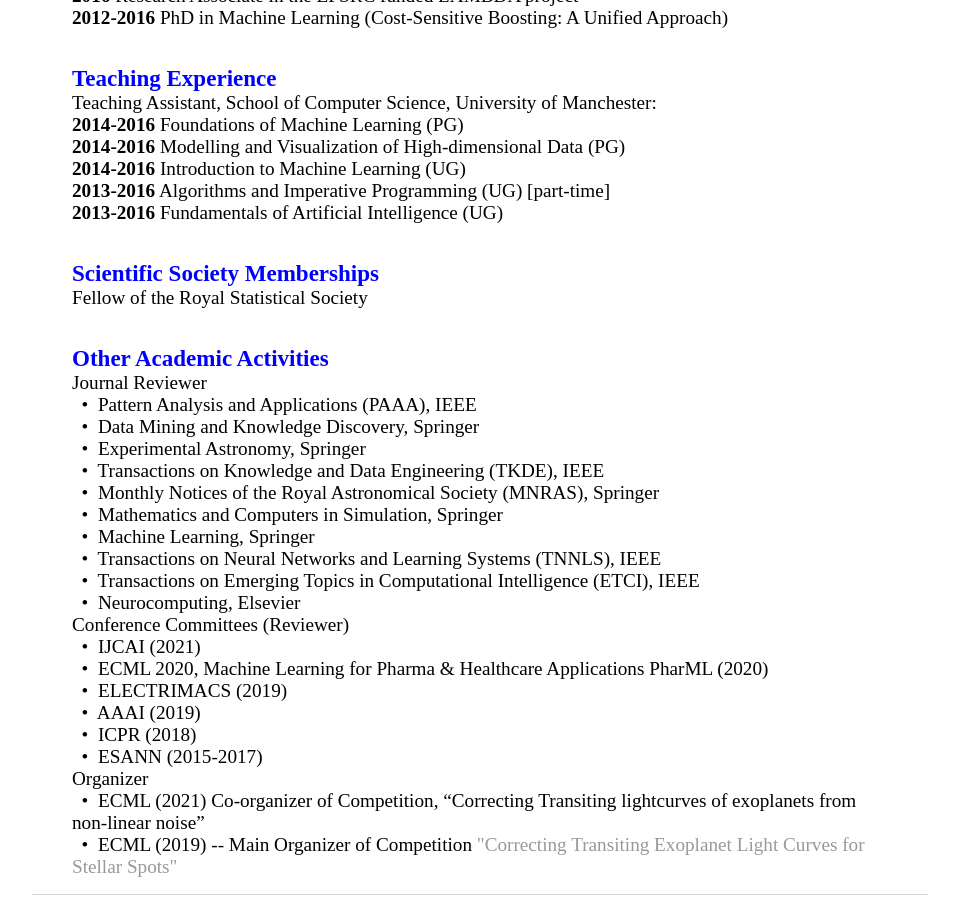
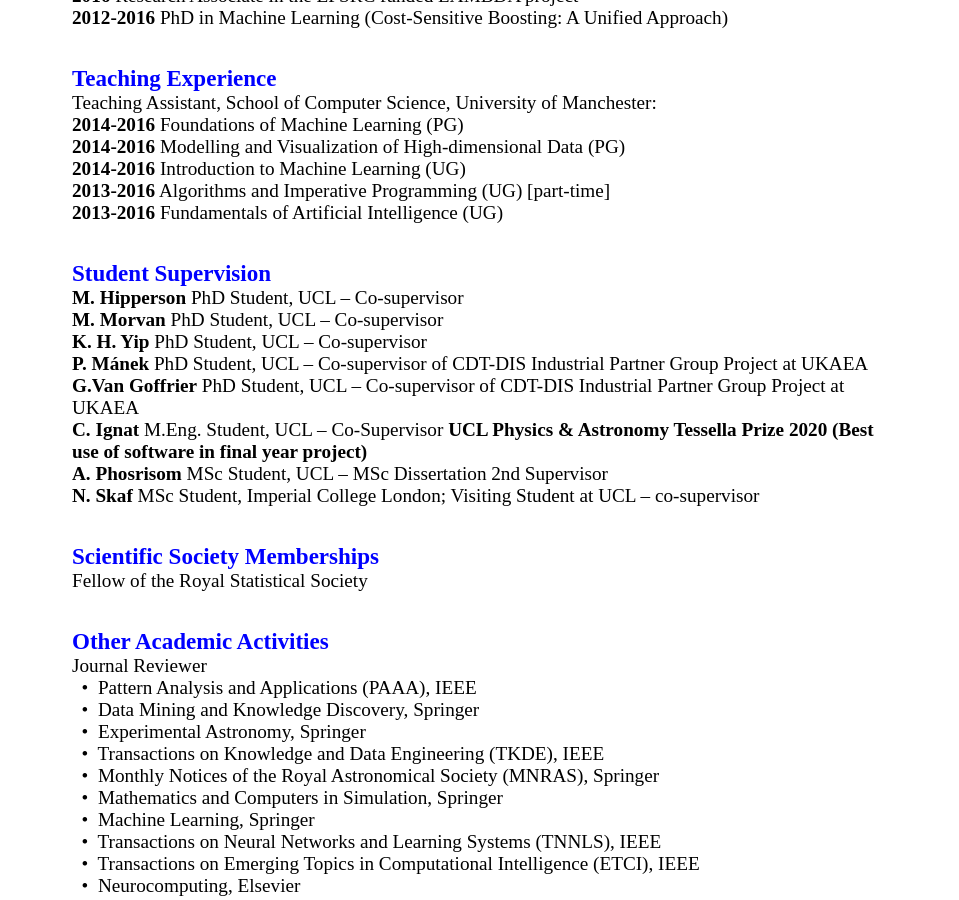
Before and after one commit to nnikolaou/nnikolaou.github.io, a Jekyll site: the page cv.html, which Jekyll copies as it is, in a window 1280 px wide and 900 px high, scrolled down 896 px. Shown: the whole window, without its empty margins (160-1119 px from the left). Built offline with Jekyll 4.4.1, drawn with Linux system fonts in a browser that asks for light colours.

Commit message:
Update cv.html

```diff
--- a/cv.html
+++ b/cv.html
@@ -78,6 +78,17 @@
 	    <br><big><b>2013-2016</b> Fundamentals of Artificial Intelligence (UG)</big>
 
 	    <br><br><br>
+            <big><big><b><font color="blue">Student Supervision </font></b></big></big></font>
+            <br><big><b>M. Hipperson</b> PhD Student, UCL – Co-supervisor</big>
+            <br><big><b>M. Morvan</b> PhD Student, UCL – Co-supervisor</big>
+            <br><big><b>K. H. Yip</b> PhD Student, UCL – Co-supervisor</big>
+            <br><big><b>P. Mánek</b> PhD Student, UCL – Co-supervisor of CDT-DIS Industrial Partner Group Project at UKAEA</big>
+	    <br><big><b>G.Van Goffrier</b> PhD Student, UCL – Co-supervisor of CDT-DIS Industrial Partner Group Project at UKAEA</big>
+            <br><big><b>C. Ignat</b> M.Eng. Student, UCL – Co-Supervisor <b>UCL Physics & Astronomy Tessella Prize 2020 (Best use of software in final year project)</b></big>
+	    <br><big><b>A. Phosrisom</b> MSc Student, UCL – MSc Dissertation 2nd Supervisor</big>
+	    <br><big><b>N. Skaf</b> MSc Student, Imperial College London; Visiting Student at UCL – co-supervisor</big>
+
+	    <br><br><br>
             <big><big><b><font color="blue">Scientific Society Memberships</font></b></big></big></font>
             <br><big>Fellow of the Royal Statistical Society</big>
 
```
